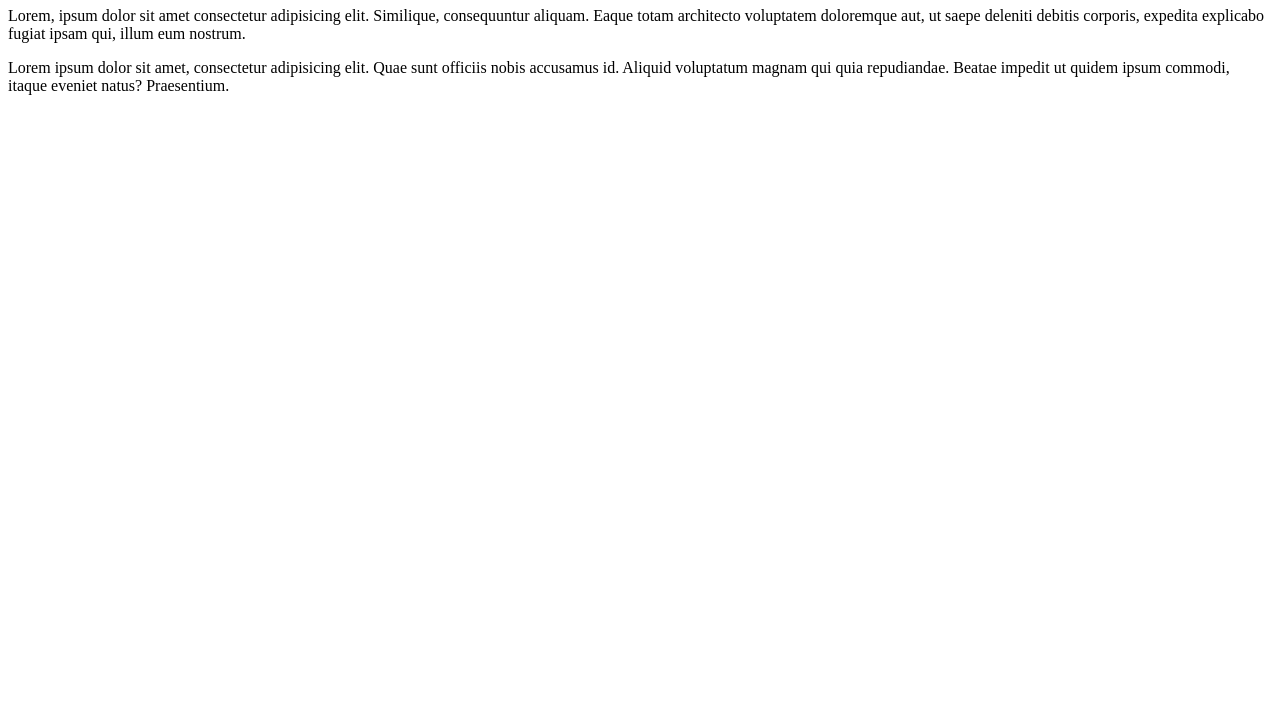
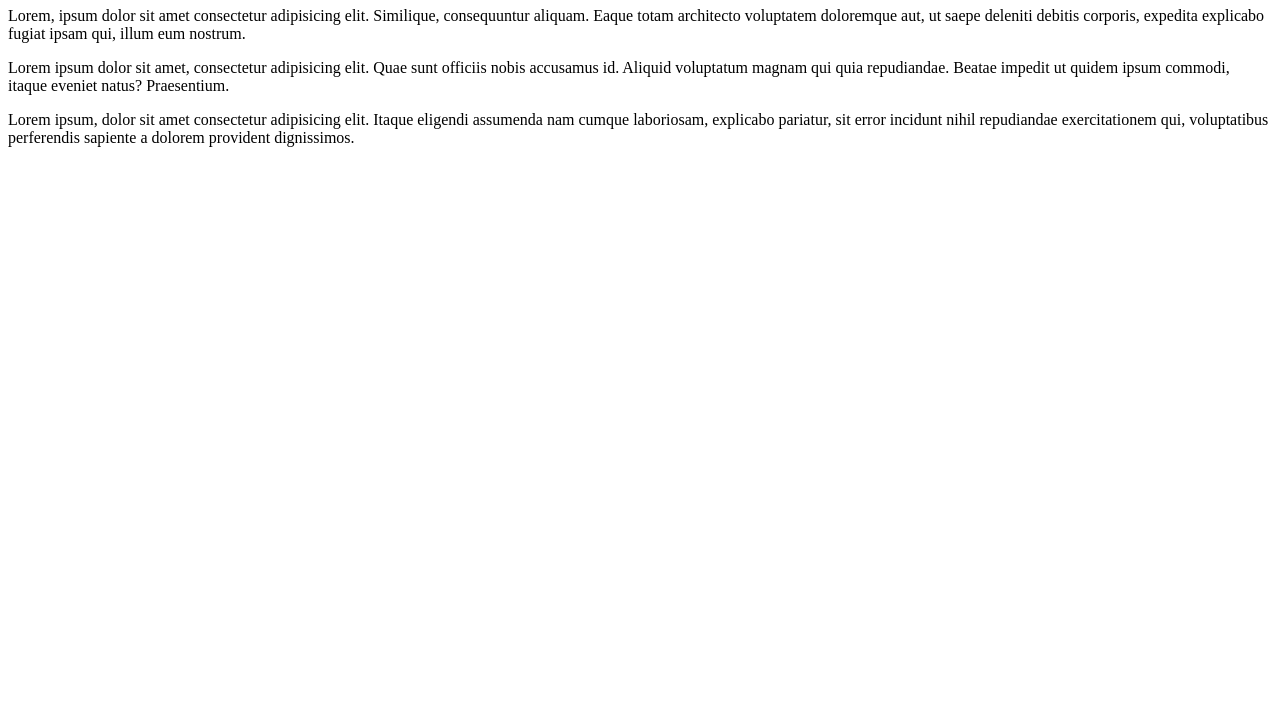
Before and after one commit to alanfdsa/Git-e-GitHub---Curso-em-V-deo, a plain HTML site: page site-exemplo/index.html in a window 1280 px wide. Shown: the part 73-800 px from the top of the page. Drawn offline with Linux system fonts and the light colour scheme.

Commit message:
testando

```diff
--- a/site-exemplo/index.html
+++ b/site-exemplo/index.html
@@ -10,5 +10,6 @@
     <h1>Olá, Mundo</h1>
     <p>Lorem, ipsum dolor sit amet consectetur adipisicing elit. Similique, consequuntur aliquam. Eaque totam architecto voluptatem doloremque aut, ut saepe deleniti debitis corporis, expedita explicabo fugiat ipsam qui, illum eum nostrum.</p>
     <p>Lorem ipsum dolor sit amet, consectetur adipisicing elit. Quae sunt officiis nobis accusamus id. Aliquid voluptatum magnam qui quia repudiandae. Beatae impedit ut quidem ipsum commodi, itaque eveniet natus? Praesentium.</p>
+    <p>Lorem ipsum, dolor sit amet consectetur adipisicing elit. Itaque eligendi assumenda nam cumque laboriosam, explicabo pariatur, sit error incidunt nihil repudiandae exercitationem qui, voluptatibus perferendis sapiente a dolorem provident dignissimos.</p>
 </body>
 </html>
```
